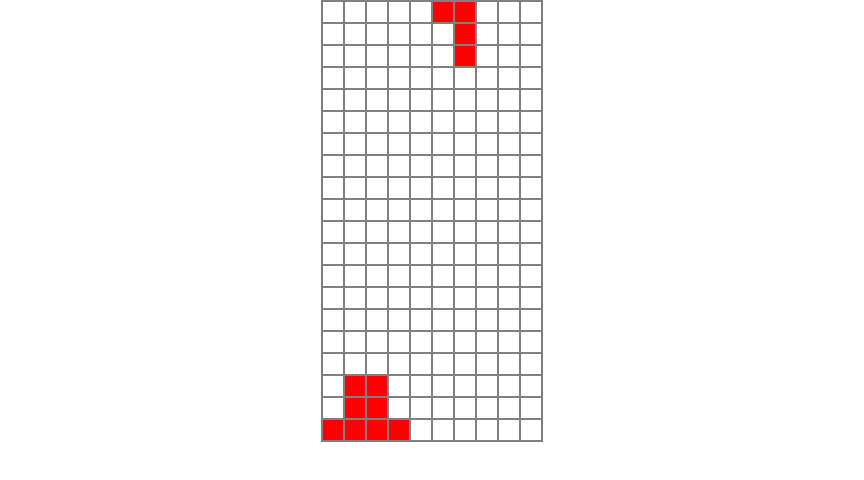
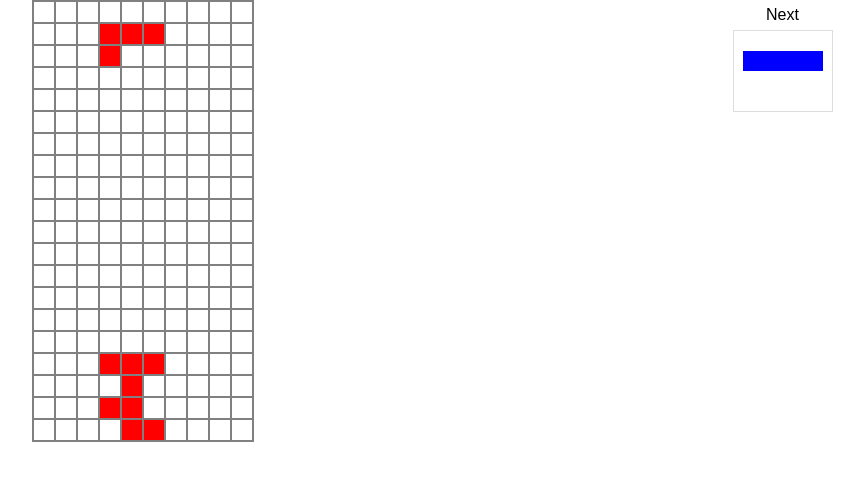
Before and after one commit to bobi4597/tetris, a React (Create React App) app: page / in a window 1280 px wide. Shown: the top 480 px of the page, without its empty margins (208-1072 px from the left). Built offline with nearby package versions, Linux system fonts and the light colour scheme.

Commit message:
[#8] Show the next shape
The info panel that shows the next shape is on the right side of the main board.

```diff
--- a/src/tetris/Tetris.jsx
+++ b/src/tetris/Tetris.jsx
@@ -3,11 +3,12 @@ import styled from 'styled-components';
 import prepareInitialData from './sampleData';
 import shapes from './shapes/index.js';
 
-import Board from "./Board";
+import Board from './Board';
+import InfoPanel from './info-panel/InfoPanel';
 import {
   calculateMergedBoardData,
   finalizeShapeOnBoard,
-  hasCollision,
+  hasCollision, randomShape,
 } from "./gameLogic";
 
 const LEFT_KEY = 37;
@@ -17,7 +18,7 @@ const DOWN_KEY = 40;
 
 const StyledTetris = styled.main`
   display: flex;
-  justify-content: center;
+  justify-content: space-around;
 `;
 
 class Tetris extends React.Component {
@@ -26,12 +27,8 @@ class Tetris extends React.Component {
     super(props);
     this.state = {
       boardData: prepareInitialData(),
-      currentShapeState: {
-        index: 0,
-        rotation: 0,
-        row: 0,
-        col: 0,
-      }
+      currentShapeState: randomShape(),
+      nextShapeState: randomShape(),
     };
   }
 
@@ -47,31 +44,26 @@ class Tetris extends React.Component {
   }
 
   tick() {
-    const { currentShapeState, boardData } = this.state;
+    const { currentShapeState, nextShapeState, boardData } = this.state;
 
-    const nextShapeState = {
+    const currentShapeStatePlusOneRow = {
       ...currentShapeState,
       row: currentShapeState.row + 1,
     };
 
-    if (hasCollision(boardData, nextShapeState)) {
+    if (hasCollision(boardData, currentShapeStatePlusOneRow)) {
       // stop here and start with new shape from top
       const newBoardData = finalizeShapeOnBoard(boardData, currentShapeState);
-      const newShapeState = {
-        index: Math.floor(Math.random() * shapes.length),
-        rotation: 0,
-        row: 0,
-        col: Math.floor(Math.random() * (boardData[0].length - 4)),
-      };
       this.setState({
         boardData: newBoardData,
-        currentShapeState: newShapeState,
+        currentShapeState: nextShapeState,
+        nextShapeState: randomShape(),
       });
     } else {
       // fall down
       this.setState({
-        boardData: boardData,
-        currentShapeState: nextShapeState,
+        ...this.state,
+        currentShapeState: currentShapeStatePlusOneRow,
       });
     }
   }
@@ -90,15 +82,15 @@ class Tetris extends React.Component {
 
   move = (horizontalDirection, verticalDirection) => {
     const { boardData, currentShapeState } = this.state;
-    const newShapeState = {
+    const currentShapeStateAfterMove = {
       ...currentShapeState,
       col: currentShapeState.col + horizontalDirection,
       row: currentShapeState.row + verticalDirection,
     };
-    if (!hasCollision(boardData, newShapeState)) {
+    if (!hasCollision(boardData, currentShapeStateAfterMove)) {
       this.setState({
         ...this.state,
-        currentShapeState: newShapeState,
+        currentShapeState: currentShapeStateAfterMove,
       })
     }
   };
@@ -119,10 +111,11 @@ class Tetris extends React.Component {
   };
 
   render() {
-    const {boardData, currentShapeState} = this.state;
+    const {boardData, currentShapeState, nextShapeState} = this.state;
     const mergedBoardData = calculateMergedBoardData(boardData, currentShapeState);
     return <StyledTetris tabIndex="0" onKeyDown={this.handleKeyDown}>
-      <Board boardData={mergedBoardData} />
+      <Board boardData={mergedBoardData}/>
+      <InfoPanel nextShapeState={nextShapeState}/>
     </StyledTetris>;
   }
 }
--- a/src/tetris/gameLogic.js
+++ b/src/tetris/gameLogic.js
@@ -112,3 +112,16 @@ export const finalizeShapeOnBoard = (boardData, shapeState) => {
   }
   return boardData;
 };
+
+export const randomShape = () => {
+  const index = Math.floor(Math.random() * shapes.length);
+  const firstRow = shapes[index][0][0];
+  const col = Math.floor((BOARD_WIDTH - firstRow.length) / 2);
+  const row = firstRow.every(val => val === 0) ? -1 : 0;
+  return {
+    index: index,
+    rotation: 0,
+    row: row,
+    col: col
+  }
+};
--- /dev/null
+++ b/src/tetris/info-panel/InfoPanel.jsx
@@ -0,0 +1,16 @@
+import React from 'react';
+import styled from 'styled-components';
+import NextShapePreview from "./NextShapePreview";
+
+const StyledInfoPanel = styled.div`
+  flex-basis: 100px;
+`;
+
+const InfoPanel = ({ nextShapeState }) => {
+
+  return <StyledInfoPanel>
+    <NextShapePreview nextShapeState={nextShapeState} />
+  </StyledInfoPanel>;
+};
+
+export default InfoPanel;
--- /dev/null
+++ b/src/tetris/info-panel/NextShapePreview.jsx
@@ -0,0 +1,61 @@
+import React from 'react';
+import styled from 'styled-components';
+import { switchProp } from 'styled-tools';
+import shapes from "../shapes";
+
+const Container = styled.div`
+  display: flex;
+  text-align: center;
+  flex-direction: column;
+  justify-content: center;
+`;
+
+const Title = styled.div`
+  height: 30px;
+  line-height: 30px;
+`;
+
+const ShapeContainer = styled.div`
+  border: 1px solid #dddddd;
+  height: 80px;
+`;
+
+const Shape = styled.div`
+  height: 80px;
+  display: inline-flex;
+  flex-direction: column;
+`;
+
+const Row = styled.div`
+  display: flex;
+  flex-direction: row;
+  justify-content: space-even;
+`;
+
+const Cell = styled.div`
+  display: inline-block;
+  width: 20px;
+  height: 20px;
+  background-color: ${switchProp('cellData', {
+    0: 'transparent',
+    1: 'blue',
+  })};
+`;
+
+const NextShapePreview = ({ nextShapeState }) => {
+  const nextShape = shapes[nextShapeState.index][0];
+  return <Container>
+    <Title>Next</Title>
+    <ShapeContainer>
+      <Shape>
+        {nextShape.map((row, rowIndex) => (
+          <Row key={rowIndex}>
+            {row.map((cellData, cellIndex) => <Cell key={cellIndex} cellData={cellData}/>)}
+          </Row>))
+        }
+      </Shape>
+    </ShapeContainer>
+  </Container>;
+};
+
+export default NextShapePreview;
--- a/src/tetris/shapes/gLeft.js
+++ b/src/tetris/shapes/gLeft.js
@@ -1,25 +1,25 @@
 const gLeft0 = [
+  [0, 0, 0],
+  [1, 1, 1],
+  [1, 0, 0],
+];
+
+const gLeft1 = [
   [1, 1, 0],
   [0, 1, 0],
   [0, 1, 0],
 ];
 
-const gLeft1 = [
+const gLeft2 = [
   [0, 0, 1],
   [1, 1, 1],
   [0, 0, 0],
 ];
 
-const gLeft2 = [
-  [0, 1, 0],
+const gLeft3 = [
   [0, 1, 0],
   [0, 1, 1],
-];
-
-const gLeft3 = [
-  [0, 0, 0],
-  [1, 1, 1],
-  [1, 0, 0],
+  [0, 1, 0],
 ];
 
 const gLeft = [gLeft0, gLeft1, gLeft2, gLeft3];
--- a/src/tetris/shapes/gRight.js
+++ b/src/tetris/shapes/gRight.js
@@ -1,27 +1,27 @@
 const gRight0 = [
+  [0, 0, 0],
+  [1, 1, 1],
+  [0, 0, 1],
+];
+
+const gRight1 = [
+  [0, 1, 0],
+  [0, 1, 0],
+  [1, 1, 0],
+];
+
+const gRight2 = [
+  [1, 0, 0],
+  [1, 1, 1],
+  [0, 0, 0],
+];
+
+const gRight3 = [
   [0, 1, 1],
   [0, 1, 0],
   [0, 1, 0],
 ];
 
-const gRight1 = [
-  [0, 0, 0],
-  [1, 1, 1],
-  [0, 0, 1],
-];
-
-const gRight2 = [
-  [0, 1, 0],
-  [0, 1, 0],
-  [1, 1, 0],
-];
-
-const gRight3 = [
-  [1, 0, 0],
-  [1, 1, 1],
-  [0, 0, 0],
-];
-
 const gRight = [gRight0, gRight1, gRight2, gRight3];
 
 export default gRight;
--- a/src/tetris/shapes/t.js
+++ b/src/tetris/shapes/t.js
@@ -1,24 +1,24 @@
 const t0 = [
+  [0, 0, 0],
+  [1, 1, 1],
+  [0, 1, 0],
+];
+
+const t1 = [
+  [0, 1, 0],
+  [1, 1, 0],
+  [0, 1, 0],
+];
+
+const t2 = [
   [0, 1, 0],
   [1, 1, 1],
   [0, 0, 0],
 ];
 
-const t1 = [
+const t3 = [
   [0, 1, 0],
   [0, 1, 1],
-  [0, 1, 0],
-];
-
-const t2 = [
-  [0, 0, 0],
-  [1, 1, 1],
-  [0, 1, 0],
-];
-
-const t3 = [
-  [0, 1, 0],
-  [1, 1, 0],
   [0, 1, 0],
 ];
 
```
